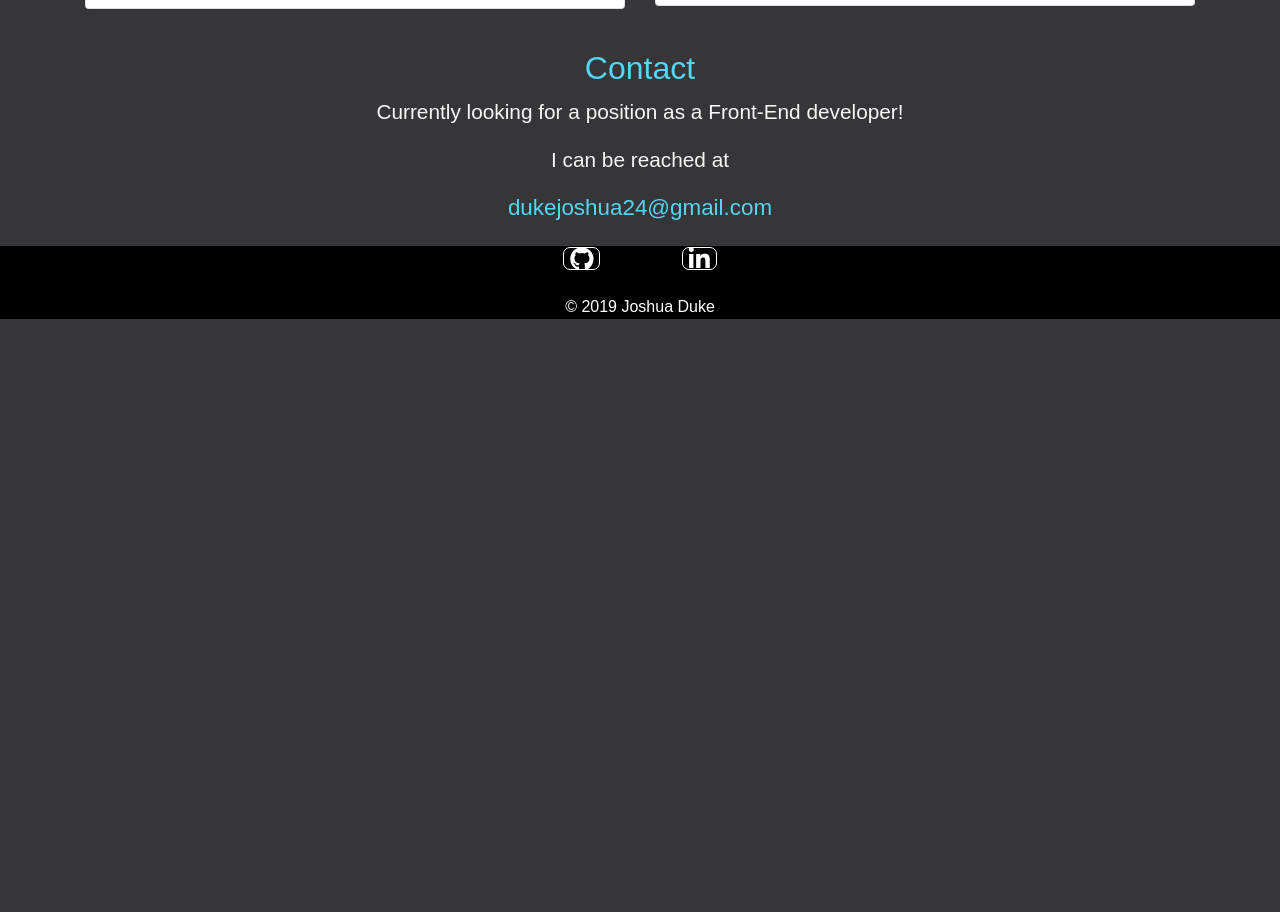
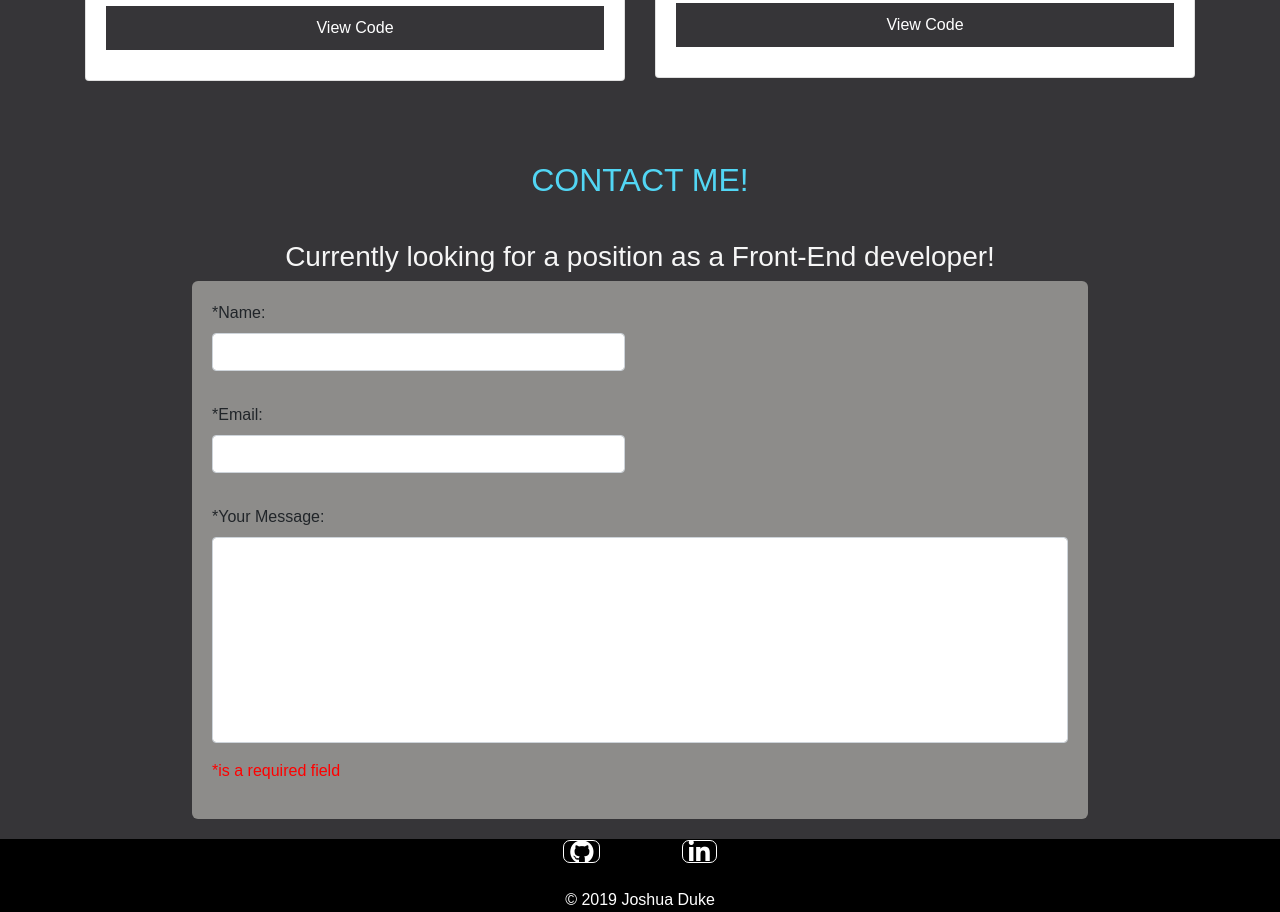
Before and after one commit to EnigmaDuke/Portfolio_Joshua_Duke, a plain HTML site: page index.html in a window 1280 px wide. Shown: the part 1339-2251 px from the top of the page. Before the commit the page ends 1658 px from the top, so only its background shows below. Drawn offline with nearby package versions, Linux system fonts and the light colour scheme.

Commit message:
Re-did portfolio section

```diff
--- a/css/styles.css
+++ b/css/styles.css
@@ -51,6 +51,9 @@ h1{
 h2{
   color:var(--accent-blue);
   padding-top:40px;
+  margin:40px 0;
+  text-transform: uppercase;
+  text-align:center;
 }
 
 #header_container{
@@ -142,6 +145,10 @@ li a{
   text-align:center;
 }
 
+.card-title{
+  text-align: center;
+}
+
 .view_code a{
   width:100%;
   display: inline-block;
@@ -162,29 +169,33 @@ li a{
 }
 
 /*  Contact */
-
-#contact{
-  width:100%;
-  /* height:100vh; */
-  text-align:center;
-  line-height:2rem;
+#contact p{
+  color:var(--eggshell);
 }
 
-#contact p{
+#contact h3{
+  text-align:center;
   color:var(--eggshell);
-  font-size:1.3rem;
-  text-align:center;
-}
-
-#contact a{
-  font-size:1.4rem;
 }
 
 form{
-  width:80%;
-  height:auto;
+  width:70%;
   margin:0 auto;
-  background-color:red;
+  padding:20px;
+  background-color:var(--secondary-bg);
+  border-radius:6px;
+}
+
+label{
+  display: block;
+}
+
+textarea{
+  resize:none;
+}
+
+#contact #required{
+  color:red;
 }
 
 footer{
--- a/index.html
+++ b/index.html
@@ -87,32 +87,40 @@
   </div>
 </main>
 
+<section id="contact">
+  <h2>Contact Me!</h2>
+  <div>
+    <h3>Currently looking for a position as a Front-End developer!</h3>
+  </div>
+  <form action="#" method="POST">
+      <fieldset class="form-group">
+        <div class="row">
+          <div class="form-group col-md-6">
+            <label for="">*Name:</label>
+            <input type="text" class="form-control">
+          </div>
+        </div>
+      </fieldset>
+
+      <fieldset class="form-group">
+        <div class="row">
+          <div class="form-group col-md-6">
+            <label for="">*Email:</label>
+            <input type="email" class="form-control">
+          </div>
+        </div>
+      </fieldset>
+
+      <fieldset class="form-group">
+        <label for="message">*Your Message:</label>
+        <textarea class="form-control" name="" id="message" cols="60" rows="8"></textarea>
+      </fieldset>
+      <p id="required">*is a required field</p>
+    </form>
+
+  </section>
 
   <!-- <section id="contact">
-    <h2>Contact Me!</h2>
-    <div>
-      <p>Currently looking for a position as a Front-End developer!</p>
-    </div>
-
-<a href="">dukejoshua24@gmail.com</a>
-
-    <form action="#" method="POST">
-      <fieldset>
-        <label for="">Name</label>
-        <input type="text">
-      </fieldset>
-      <fieldset>
-        <label for="">Email</label>
-        <input type="email">
-      </fieldset>
-      <fieldset>
-        <label for="message">Your Message:</label>
-        <textarea name="" id="" cols="30" rows="10"></textarea>
-      </fieldset>
-    </form>
-  </section> -->
-
-  <section id="contact">
     <h2>Contact</h2>
     <div>
       <p>Currently looking for a position as a Front-End developer!</p>
@@ -120,7 +128,7 @@
       <a id="email" href="mailto:dukejoshua24@gmail.com5" >dukejoshua24@gmail.com</a>
     </div>
 
-  </section>
+  </section> -->
 
   <footer>
     <div class="footer_container">
```
